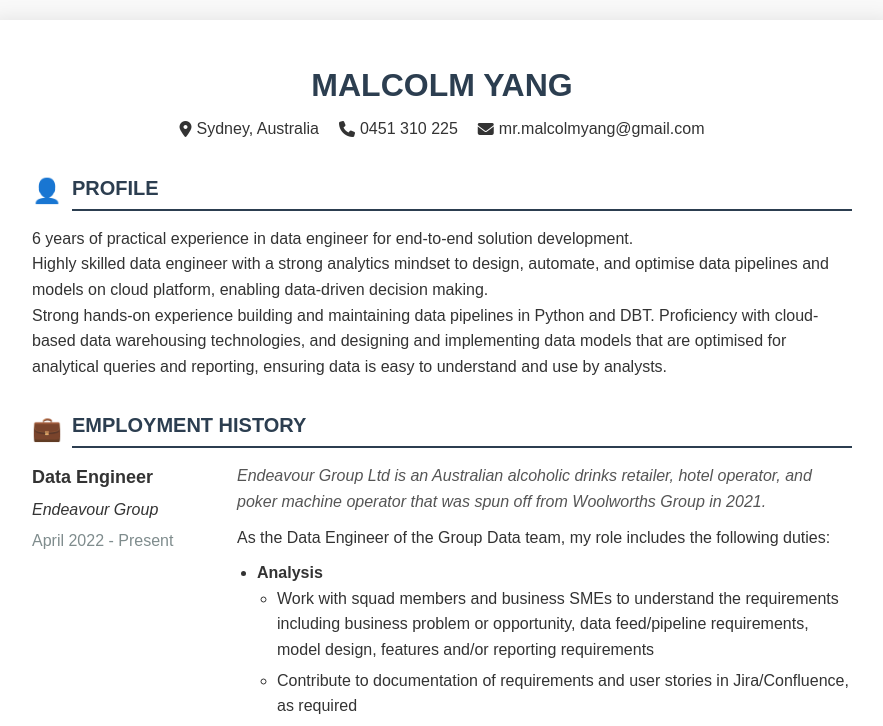
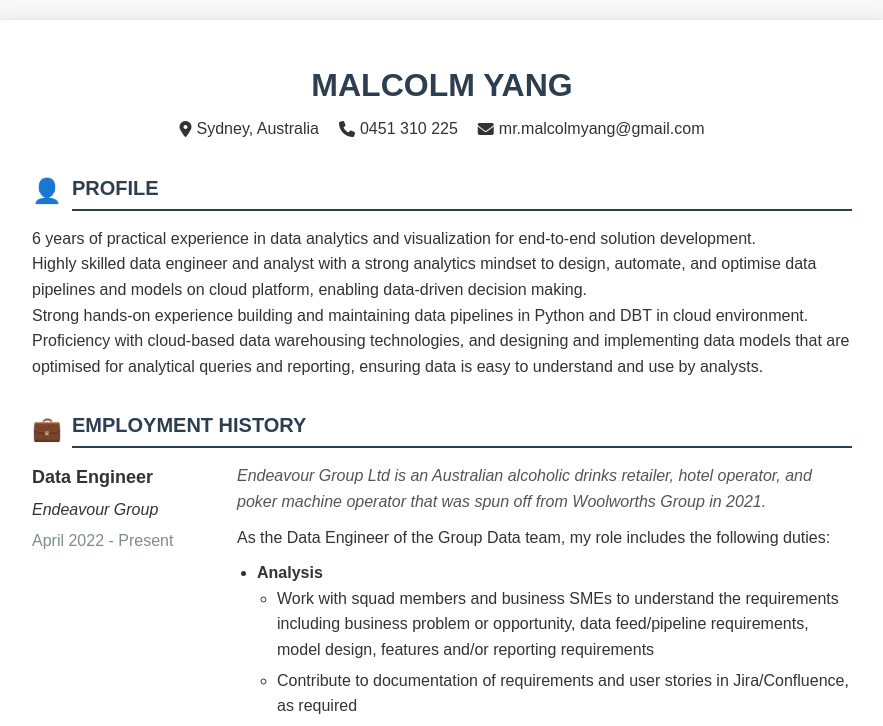
Before and after one commit to malcolmyang25/my_resume, a plain HTML site: page index.html in a window 1280 px wide. Shown: the top 726 px of the page, without its empty margins (198-1081 px from the left). Drawn offline with Linux system fonts and the light colour scheme.

Commit message:
Update index.html

```diff
--- a/index.html
+++ b/index.html
@@ -153,9 +153,9 @@
                 <span class="section-icon">👤</span>
                 <h2>Profile</h2>
             </div>
-            <p>6 years of practical experience in data engineer for end-to-end solution development.</p>
-            <p>Highly skilled data engineer with a strong analytics mindset to design, automate, and optimise data pipelines and models on cloud platform, enabling data-driven decision making.</p>
-            <p>Strong hands-on experience building and maintaining data pipelines in Python and DBT. Proficiency with cloud-based data warehousing technologies, and designing and implementing data models that are optimised for analytical queries and reporting, ensuring data is easy to understand and use by analysts.</p>
+            <p>6 years of practical experience in data analytics and visualization for end-to-end solution development.</p>
+            <p>Highly skilled data engineer and analyst with a strong analytics mindset to design, automate, and optimise data pipelines and models on cloud platform, enabling data-driven decision making.</p>
+            <p>Strong hands-on experience building and maintaining data pipelines in Python and DBT in cloud environment. Proficiency with cloud-based data warehousing technologies, and designing and implementing data models that are optimised for analytical queries and reporting, ensuring data is easy to understand and use by analysts.</p>
         </div>
 
 
```
